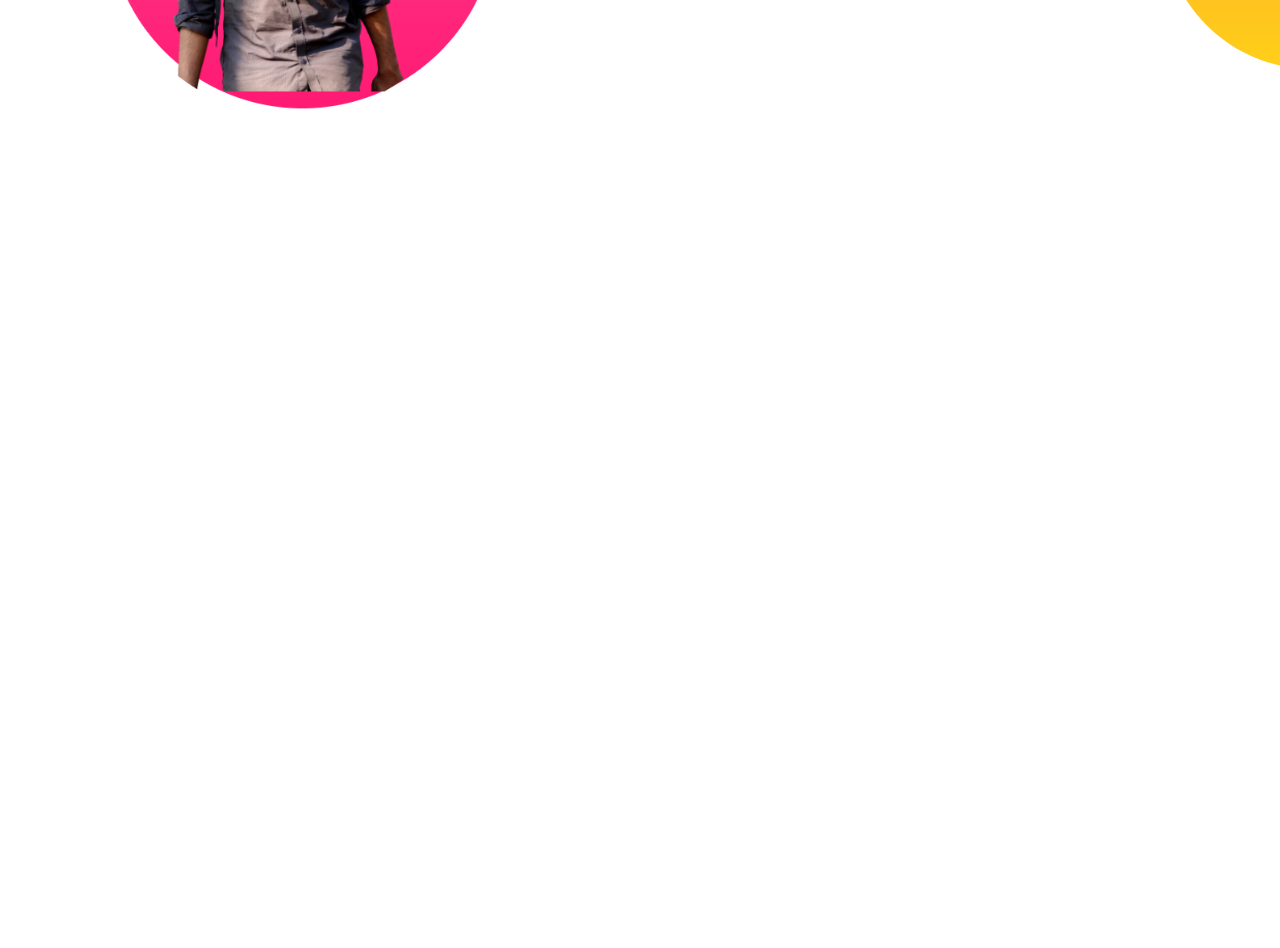
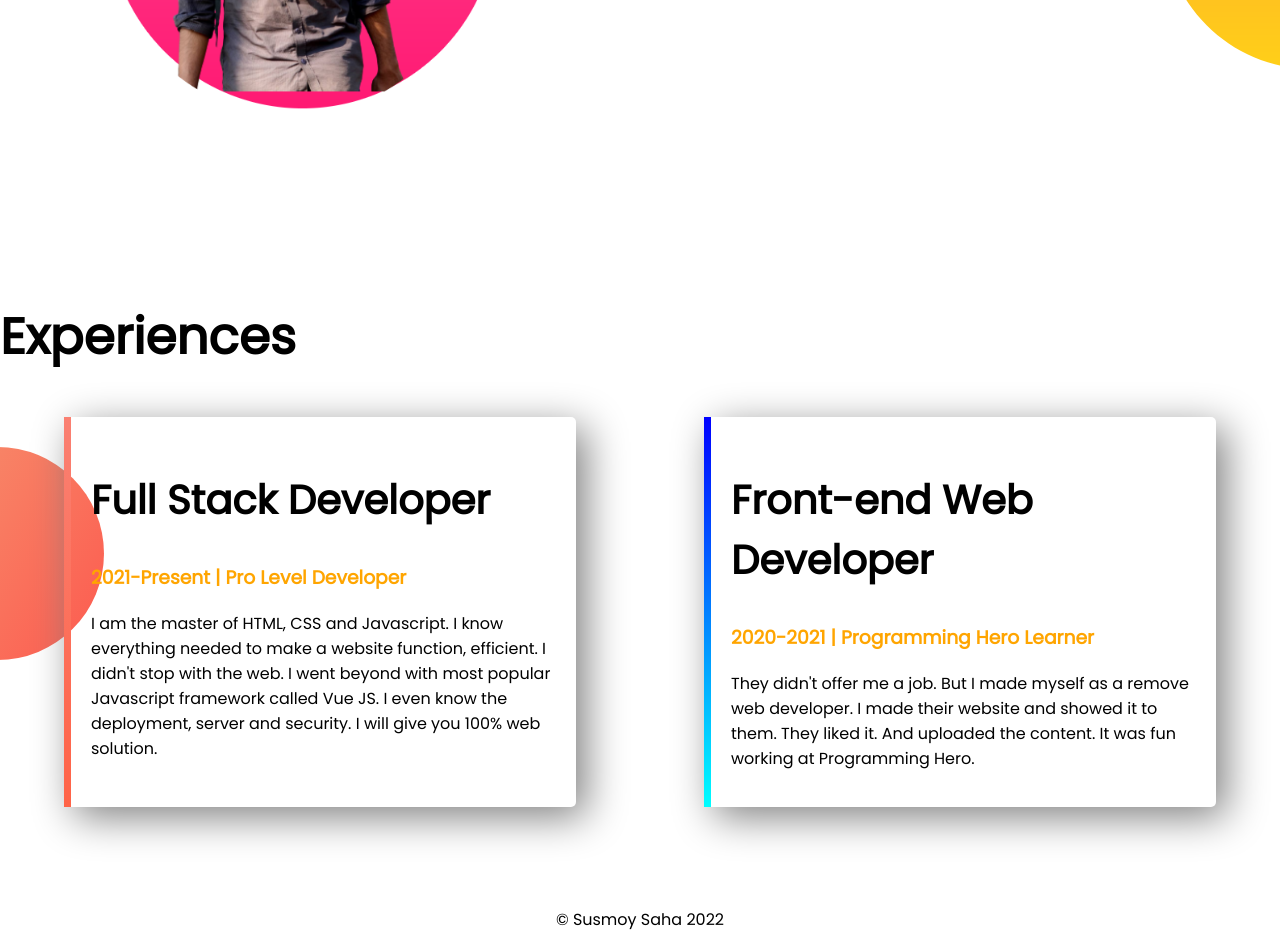
Before and after one commit to susmoysaha6/developer-portfolio, a plain HTML site: page index.html in a window 1280 px wide. Shown: the part 1039-1987 px from the top of the page. Before the commit the page ends 1339 px from the top, so only its background shows below. Drawn offline with Linux system fonts and the light colour scheme.

Commit message:
update experiences

```diff
--- a/index.html
+++ b/index.html
@@ -13,7 +13,7 @@
 </head>
 
 <body>
-    <section class="top-banner">
+    <section class="top-banner flexible-container">
         <div class="half-width">
             <h1>Welcome To</h1>
             <h1><span class="orange-color">Susmoy Saha</span> World!</h1>
@@ -27,7 +27,7 @@
             <img src="./images/my-bg.png" alt="">
         </div>
     </section>
-    <section class="dream-big">
+    <section class="dream-big flexible-container">
         <div class="half-width">
             <img src="./images/my-bg2.png" alt="">
         </div>
@@ -38,6 +38,29 @@
             <a class="link-button" target="_blank" href="">DOWNLOAD RESUME</a>
         </div>
     </section>
+    <section class="experience-area">
+        <h1>Experiences</h1>
+        <div class="flexible-container">
+            <div id="full-exp" class="experience-item">
+                <h2>Full Stack Developer</h2>
+                <h3 class="orange-color">2021-Present | Pro Level Developer</h3>
+                <p>I am the master of HTML, CSS and Javascript. I know everything needed to make a website function,
+                    efficient. I didn't stop with the web. I went beyond with most popular Javascript framework called
+                    Vue
+                    JS. I even know the deployment, server and security. I will give you 100% web solution.</p>
+            </div>
+            <div id="web-exp" class="experience-item">
+                <h2>Front-end Web Developer</h2>
+                <h3 class="orange-color">2020-2021 | Programming Hero Learner</h3>
+                <p>They didn't offer me a job. But I made myself as a remove web developer. I made their website and
+                    showed
+                    it to them. They liked it. And uploaded the content. It was fun working at Programming Hero.</p>
+            </div>
+        </div>
+    </section>
+    <footer>
+        <p>© Susmoy Saha 2022 </p>
+    </footer>
 </body>
 
 </html>
--- a/style.css
+++ b/style.css
@@ -7,11 +7,15 @@ h1 {
     font-size: 50px;
 }
 
+h2 {
+    font-size: 40px;
+}
+
 .orange-color {
     color: orange;
 }
 
-section {
+.flexible-container {
     display: flex;
     margin-bottom: 100px;
 }
@@ -43,3 +47,34 @@ section {
     background-repeat: no-repeat;
     background-position: right;
 }
+
+.experience-item {
+    width: 40%;
+    margin-left: 5%;
+    margin-right: 5%;
+    border-radius: 5px;
+    padding: 20px;
+    box-shadow: 10px 10px 40px gray;
+}
+
+.experience-area {
+    background-image: url(./images/exp-bg.png);
+    background-repeat: no-repeat;
+    background-position: left;
+}
+
+#web-exp {
+    border-left: 7px solid;
+    border-image: linear-gradient(blue, cyan);
+    border-image-slice: 1;
+}
+
+#full-exp {
+    border-left: 7px solid;
+    border-image: linear-gradient(salmon, tomato);
+    border-image-slice: 1;
+}
+
+footer p {
+    text-align: center;
+}
```
